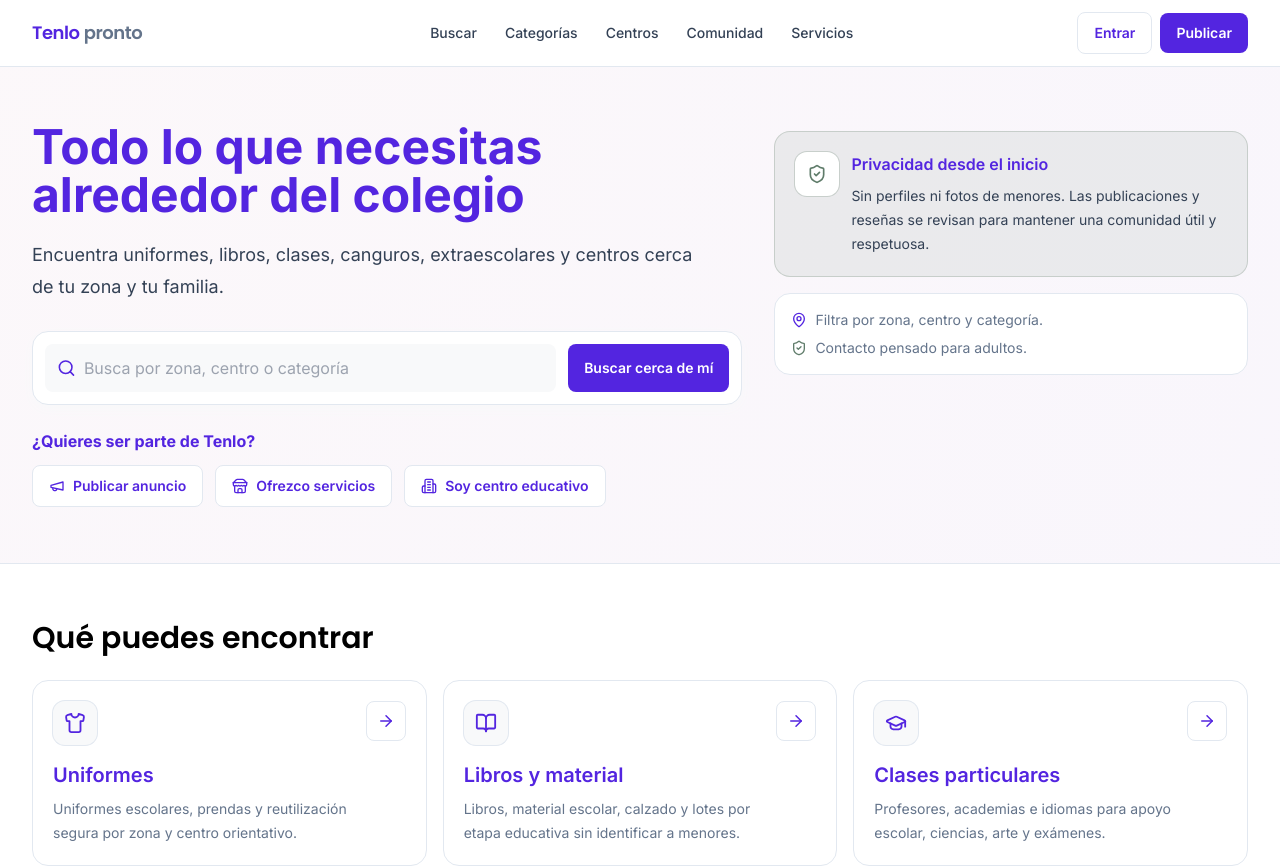
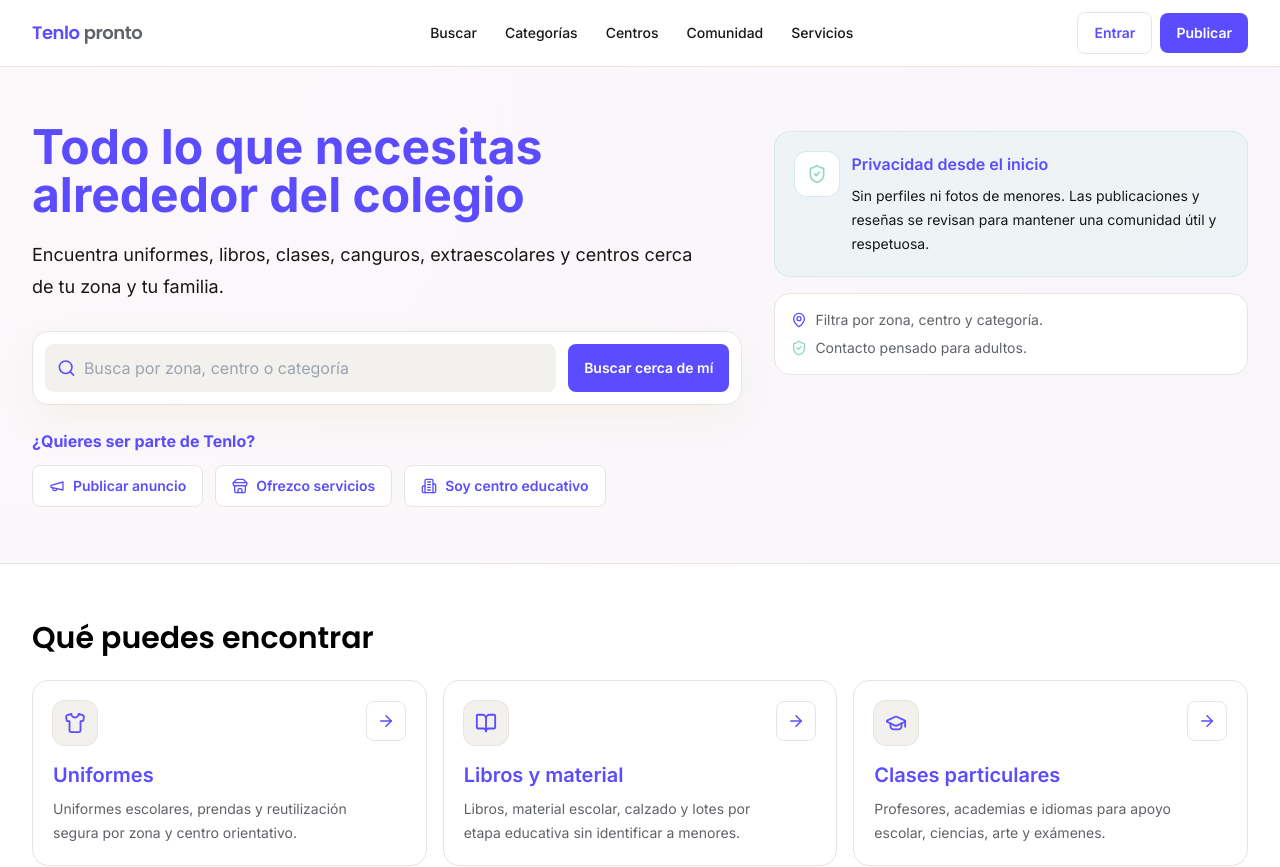
Before and after one commit to rdrgzjavier/kiryco, a Next.js app: page / in a window 1280 px wide. Shown: the top 867 px of the page. Built offline with nearby package versions, Linux system fonts and the light colour scheme.

Commit message:
Apply Tenlo design tokens

```diff
--- a/tailwind.config.js
+++ b/tailwind.config.js
@@ -4,24 +4,25 @@ module.exports = {
   theme: {
     extend: {
       colors: {
-        ink: "#5325E0",
-        lavender: "#E2E2F8",
-        slatecopy: "#334155",
-        paper: "#fcf8fa",
-        line: "#e2e8f0",
+        ink: "#5B4DFF",
+        lavender: "#ECE9FF",
+        slatecopy: "#171717",
+        paper: "#F7F5F2",
+        line: "#E8E5E1",
         panel: "#ffffff",
-        soft: "#f8f9fa",
-        muted: "#64748b",
-        petrol: "#1f4e5f",
-        coral: "#b85b4f",
-        sage: "#5f7c6a"
+        soft: "#F3F1ED",
+        muted: "#5F6368",
+        petrol: "#356D8A",
+        coral: "#FF7A59",
+        sage: "#8ED8C6"
       },
       fontFamily: {
         sans: ["var(--font-inter)", "ui-sans-serif", "system-ui", "sans-serif"],
         poppins: ["var(--font-poppins)", "sans-serif"]
       },
       boxShadow: {
-        soft: "0 4px 12px rgba(15, 23, 42, 0.05)"
+        soft: "0 16px 40px rgba(23, 23, 23, 0.08)",
+        lift: "0 24px 70px rgba(91, 77, 255, 0.16)"
       }
     },
   },
```
